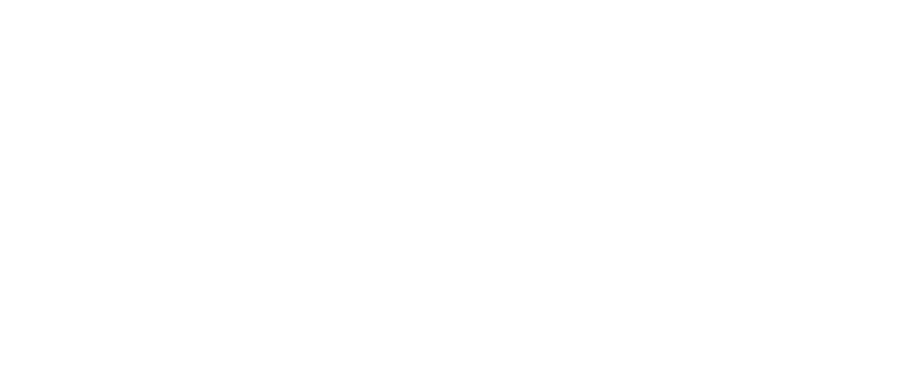
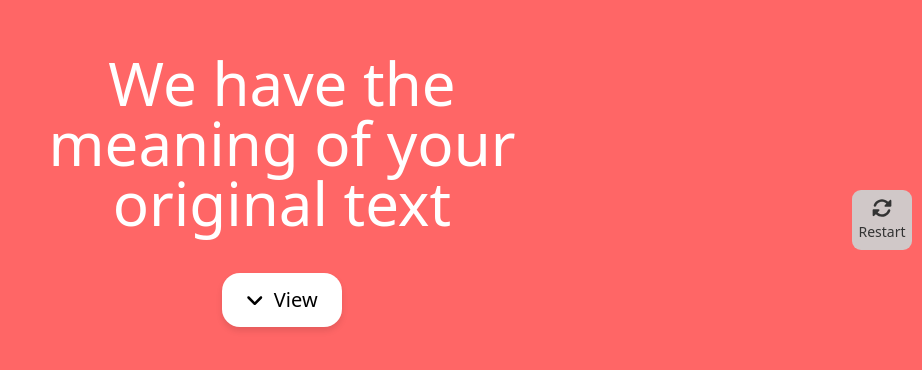
Before and after one commit to AzharRafi17/Vue_js-frontend, a Vue app: page / in a window 1280 px wide. Shown: the part 1810-2180 px from the top of the page, without its empty margins (358-1280 px from the left). Before the commit the page ends 800 px from the top, so only its background shows below. Built offline with nearby package versions, Linux system fonts and the light colour scheme.

Commit message:
added two new section

```diff
--- a/public/index.html
+++ b/public/index.html
@@ -4,6 +4,7 @@
   <meta charset="UTF-8" />
   <meta name="viewport" content="width=device-width, initial-scale=1.0" />
   <link href="https://fonts.googleapis.com/icon?family=Material+Icons" rel="stylesheet">
+  <link href="https://cdnjs.cloudflare.com/ajax/libs/font-awesome/5.15.4/css/all.min.css" rel="stylesheet">
 
   <title>Menulance</title>
 </head>
--- a/src/components/TranslationInput.vue
+++ b/src/components/TranslationInput.vue
@@ -1,6 +1,7 @@
 <template>
     <div class="translationDemo flex justify-center bg-color gray items-center w-full h-screen">
       <!-- Main Translation Container -->
+
       <div class="w-full h-1/4">
         <!-- Title -->
         <div class="flex flex-col justify-end items-center relative bottom-[120px]">
@@ -77,9 +78,46 @@
         </div>
       </div>
     </div>
+    <!-- Section 1 -->
+    <div
+      id="translateResultsInfo"
+      class="w-full h-screen flex justify-center items-center bg-[#ff6666]"
+    >
+      <div class="text-center w-2/5 flex flex-col items-center">
+        <p class="text-6xl mb-10  font-opensans text-white font-thin ">
+          There are 12 results in English and Spanish
+        </p>
+        <!-- Modified Button -->
+        <button class="nextButton" @click="scrollTotranslateMeaningInfo">
+        <i class="fas fa-angle-down"></i>
+        <span>View</span>
+        </button>
+      </div>
+    </div>
+    <!-- Section 2 -->
+    <div id="translateMeaningInfo" class="w-full h-screen flex justify-center items-center bg-[#ff6666] relative">
+        <div class="text-center w-2/5 flex flex-col items-center">
+            <p class="text-6xl mb-10  font-opensans text-white font-thin ">
+                We have the meaning of your original text
+            </p>
+            <!-- Modified Button -->
+            <button class="nextButton">
+            <i class="fas fa-angle-down"></i>
+            <span>View</span>
+            </button>
+        </div>
+        <!-- Restart Button Positioned Right and Center -->
+        <div
+            id="restartContainer"
+            class="restart-container flex flex-col items-center justify-center w-16 h-16 bg-gray-300 text-gray-500  cursor-pointer transition-all duration-300 ease-in-out absolute right-10 top-1/2 "
+            @click="scrollToTop"
+            >
+            <i class="fas fa-sync-alt fa-lg mb-1"></i> <!-- Refresh Icon -->
+            <span class="text-sm">Restart</span> <!-- Text -->
+            </div>
+        </div>
+
   </template>
-
-
 
   <script>
   export default {
@@ -132,20 +170,43 @@
           },
           handleSubmit() {
               if (this.inputText.trim() === "") {
+                  // Disable scrolling
+                  document.body.style.overflow = "hidden";
                   alert("Please enter some text before submitting.");
               } else {
-            alert("Translation submitted!");
-            this.inputText = "";
+                  // Enable scrolling and navigate to results section
+                  document.body.style.overflow = "auto";
+
+                  // Use correct ID here
+                  const resultsSection = document.getElementById("translateResultsInfo");
+                  if (resultsSection) {
+                      resultsSection.scrollIntoView({ behavior: "smooth" });
+                  } else {
+                      console.error("Element with ID 'translateResultsInfo' not found!");
                   }
+              }
+          },
+          scrollTotranslateMeaningInfo() {
+            const targetSection = document.getElementById("translateMeaningInfo");
+            if (targetSection) {
+            targetSection.scrollIntoView({ behavior: "smooth" });
+            } else {
+            console.error("Target section not found!");
+    }
+
           },
           autoResize(event) {
               const textarea = event.target;
               textarea.style.height = "auto"; // Reset height to calculate actual scroll height
               textarea.style.height = textarea.scrollHeight + "px"; // Set height based on content
           },
+          scrollToTop() {
+              window.scrollTo({ top: 0, behavior: "smooth" });
+          },
       },
   };
 </script>
+
 
     <style scoped>
     .translationDemo {
@@ -236,4 +297,106 @@
   opacity: 1;
   margin-left: 5rem;
 }
+#translateResultsInfo {
+  scroll-behavior: smooth;
+}
+.page {
+  scroll-snap-align: start;
+}
+
+#translateResultsInfo {
+  background-color: #ff6666;
+}
+.text-6xl{
+    font-weight: 300;
+
+}
+
+.nextButton {
+  display: flex;
+  align-items: center;
+  justify-content: center;
+  background-color: white;
+  color: #000000;
+  border: none;
+  border-radius: 18px;
+  font-size: 1.25rem;
+  font-stretch: semi-expanded;
+  font-weight:400;
+  padding: 0.75rem 1.5rem;
+  box-shadow: 0 4px 6px rgba(0, 0, 0, 0.1);
+  transition: all 0.3s ease-in-out;
+  gap: 10px;
+}
+
+.nextButton:hover {
+  background-color: #ffffff;
+  color: grey;
+}
+
+.nextButton i {
+  font-size: 1rem;
+}
+/* smmsms */
+#translateMeaningInfo {
+  scroll-behavior: smooth;
+}
+.page {
+  scroll-snap-align: start;
+}
+
+#translateMeaningInfo {
+  background-color: #ff6666;
+}
+.text-6xl{
+    font-weight: 300;
+
+}
+
+.nextButton {
+  display: flex;
+  align-items: center;
+  justify-content: center;
+  background-color: white;
+  color: #000000;
+  border: none;
+  border-radius: 18px;
+  font-size: 1.25rem;
+  font-stretch: semi-expanded;
+  font-weight:400;
+  padding: 0.75rem 1.5rem;
+  box-shadow: 0 4px 6px rgba(0, 0, 0, 0.1);
+  transition: all 0.3s ease-in-out;
+  gap: 10px;
+}
+
+.nextButton:hover {
+  background-color: #ffffff;
+  color: grey;
+}
+
+.nextButton i {
+  font-size: 1rem;
+}
+/* Styling for the Restart Container */
+.restart-container {
+      display: flex;
+      flex-direction: column;
+      align-items: center;
+      justify-content: center;
+      width: 60px;
+      height: 60px;
+      background-color: #d0c8c8;
+      color: #333;
+      border-radius: 15%;
+      cursor: pointer;
+      transition: transform 0.3s ease-in-out;
+      right: 10px;
+      bottom: 20px;
+  }
+
+  .restart-container:hover {
+      transform: scale(1);
+  }
+
 </style>
```
Lines whose indentation alone changed are shown as unchanged.
